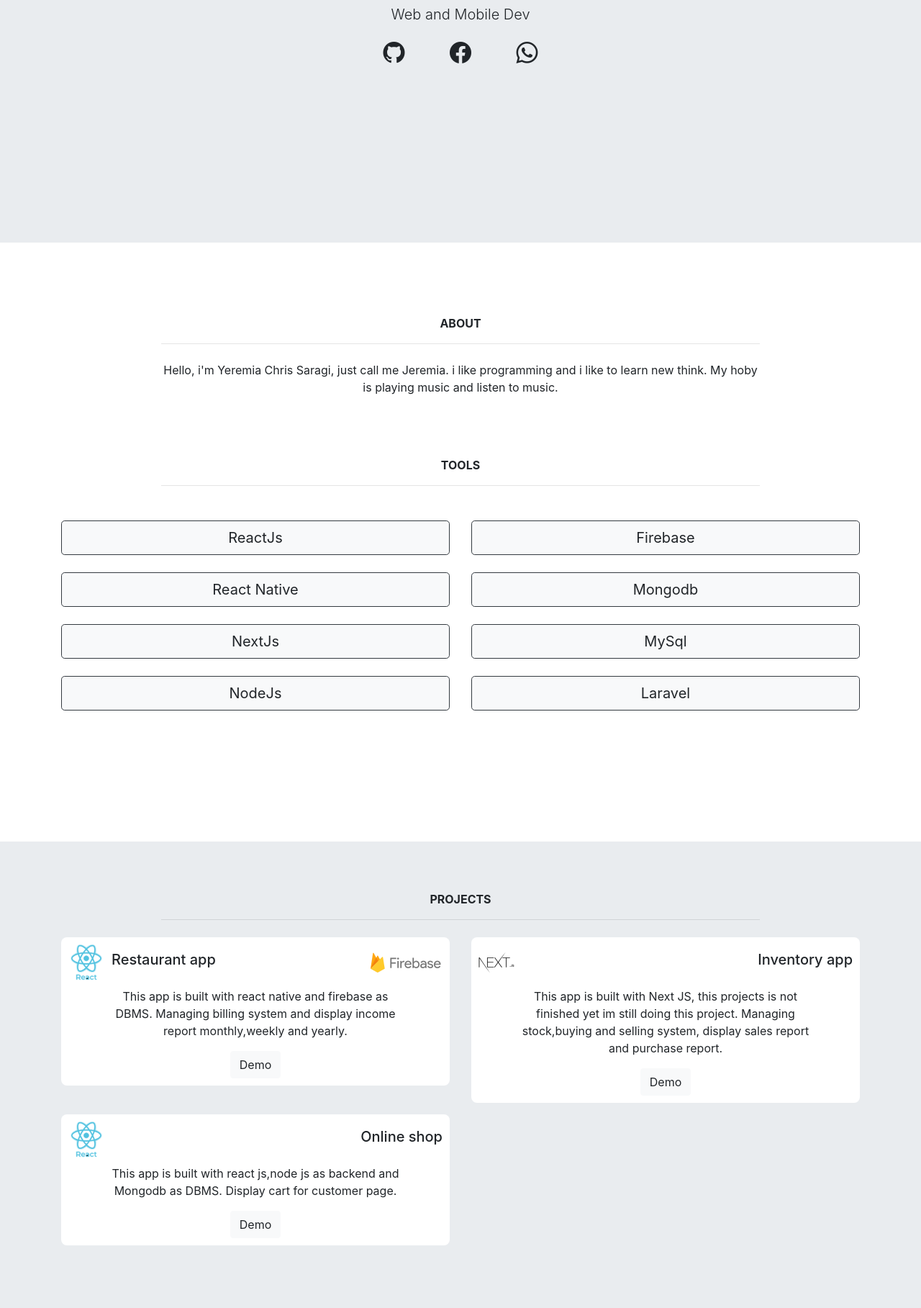
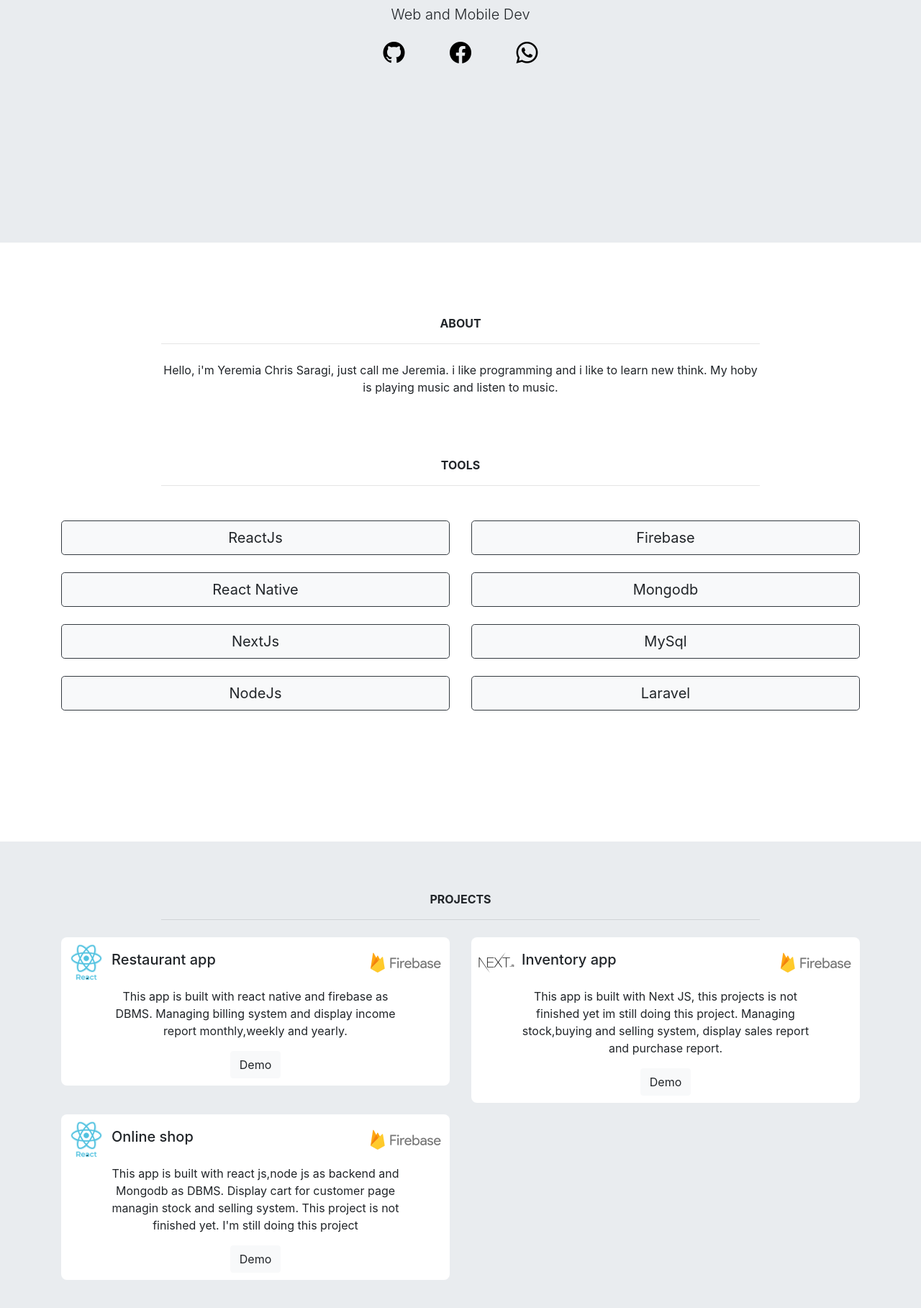
Before and after one commit to yeremiaChris/yeremiaChris.github.io, a plain HTML site: page index.html in a window 1280 px wide. Shown: the part 519-2336 px from the top of the page at 72% size. Drawn offline with nearby package versions, Linux system fonts and the light colour scheme.

Commit message:
- membuat link berfungsi dan merapikan projects page

```diff
--- a/index.html
+++ b/index.html
@@ -16,7 +16,7 @@
     <link rel="stylesheet" href="https://cdn.jsdelivr.net/npm/bootstrap@4.6.0/dist/css/bootstrap.min.css"
         integrity="sha384-B0vP5xmATw1+K9KRQjQERJvTumQW0nPEzvF6L/Z6nronJ3oUOFUFpCjEUQouq2+l" crossorigin="anonymous">
 
-    <title>Porfolio</title>
+    <title>Portfolio</title>
 </head>
 
 <body>
@@ -67,9 +67,9 @@
             <div class="row">
                 <div class="col d-flex justify-content-center">
                     <div class="wrapIcon d-flex justify-content-around w-25">
-                        <i class="bi bi-github"></i>
-                        <i class="bi bi-facebook"></i>
-                        <i class="bi bi-whatsapp"></i>
+                        <a target="_blank" href="https://github.com/yeremiaChris/"><i class="bi bi-github"></i></a>
+                        <a target="_blank" href="https://www.facebook.com/yeremiaawesome/"><i class="bi bi-facebook"></i></a>
+                        <a target="_blank" href="https://wa.me/6281388110474"><i class="bi bi-whatsapp"></i></a>
                     </div>
                 </div>
             </div>
@@ -148,10 +148,15 @@
                 </div>
                 <div class="col-6 text-center">
                    <div class="kotak satu">
-                       <div class="dalamKotak">
-                           <div class="logo dua"></div>
-                           <h2>Inventory app</h2>
-                       </div>
+                    <div class="dalamKotak">
+                        <div style="display: flex; align-items: center;">
+                            <div class="logo dua"></div>
+                            <h2>Inventory app</h2>
+                        </div>
+                        <div style="display: flex; align-items: center;">
+                            <div class="logo tiga"></div>
+                        </div>
+                    </div>
                        <div class="keterangan">
                            <p>This app is built with Next JS, this projects is not finished yet im still doing this project. Managing stock,buying and selling system, display sales report and purchase report.</p>
                        </div>
@@ -163,11 +168,16 @@
                 <div class="col-6 text-center">
                     <div class="kotak satu">
                         <div class="dalamKotak">
-                            <div class="logo "></div>
-                            <h2>Online shop</h2>
+                            <div style="display: flex; align-items: center;">
+                                <div class="logo"></div>
+                                <h2>Online shop</h2>
+                            </div>
+                            <div style="display: flex; align-items: center;">
+                                <div class="logo tiga"></div>
+                            </div>
                         </div>
                         <div class="keterangan">
-                            <p>This app is built with react js,node js as backend and Mongodb as DBMS. Display cart for customer page. </p>
+                            <p>This app is built with react js,node js as backend and Mongodb as DBMS. Display cart for customer page managin stock and selling system. This project is not finished yet. I'm still doing this project </p>
                         </div>
                         <button type="button" class="btn btn-light">Demo</button>
                     </div>
@@ -176,7 +186,6 @@
         </div>
     </section>
     <!-- akhir section 2 -->
-
     <!-- Optional JavaScript; choose one of the two! -->
 
 
--- a/styles.css
+++ b/styles.css
@@ -15,6 +15,7 @@ body {
   background-size: cover;
   background-position-x: -30px;
   background-repeat: no-repeat;
+  box-shadow: 1px 1px 1px 1px gray;
 }
 
 section {
@@ -31,6 +32,7 @@ section {
 i {
   font-size: 30px;
   transition: 0.5s;
+  color: black;
 }
 i:hover {
   transform: scale(1.5);
```
